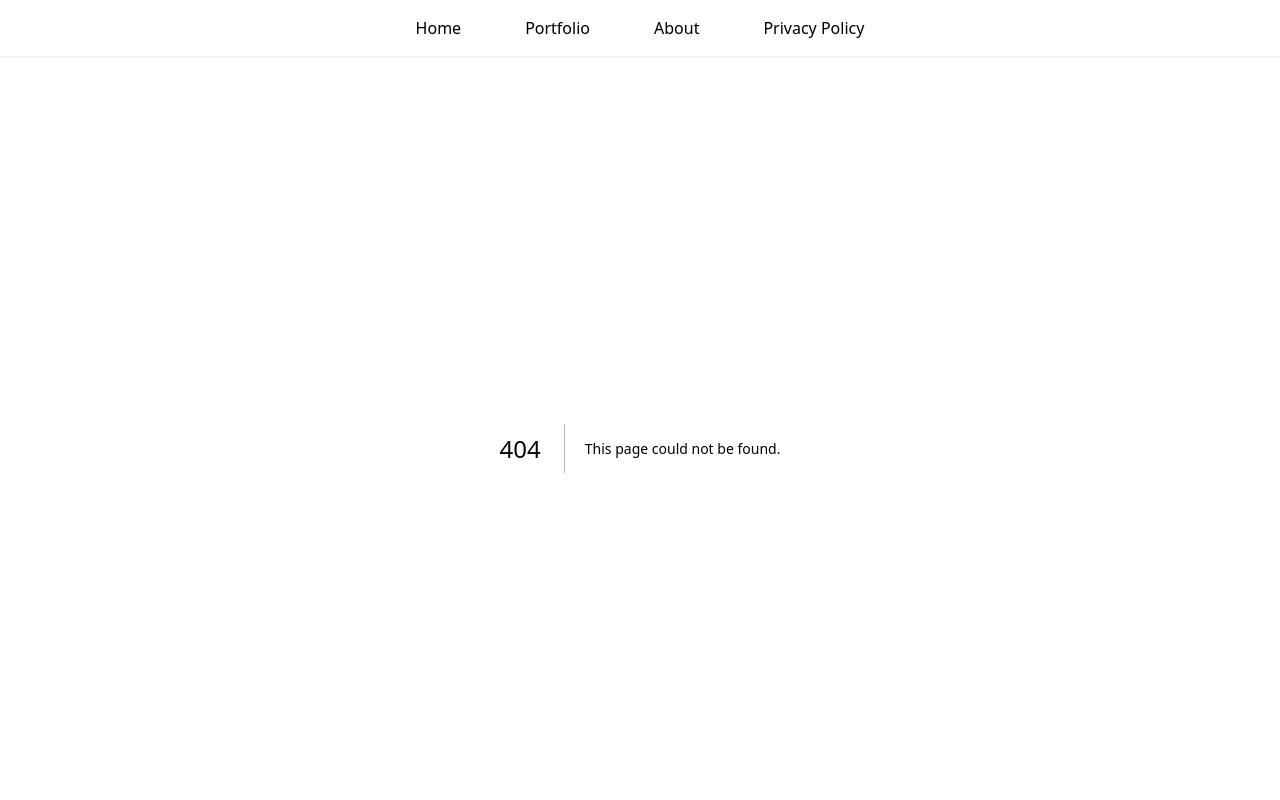
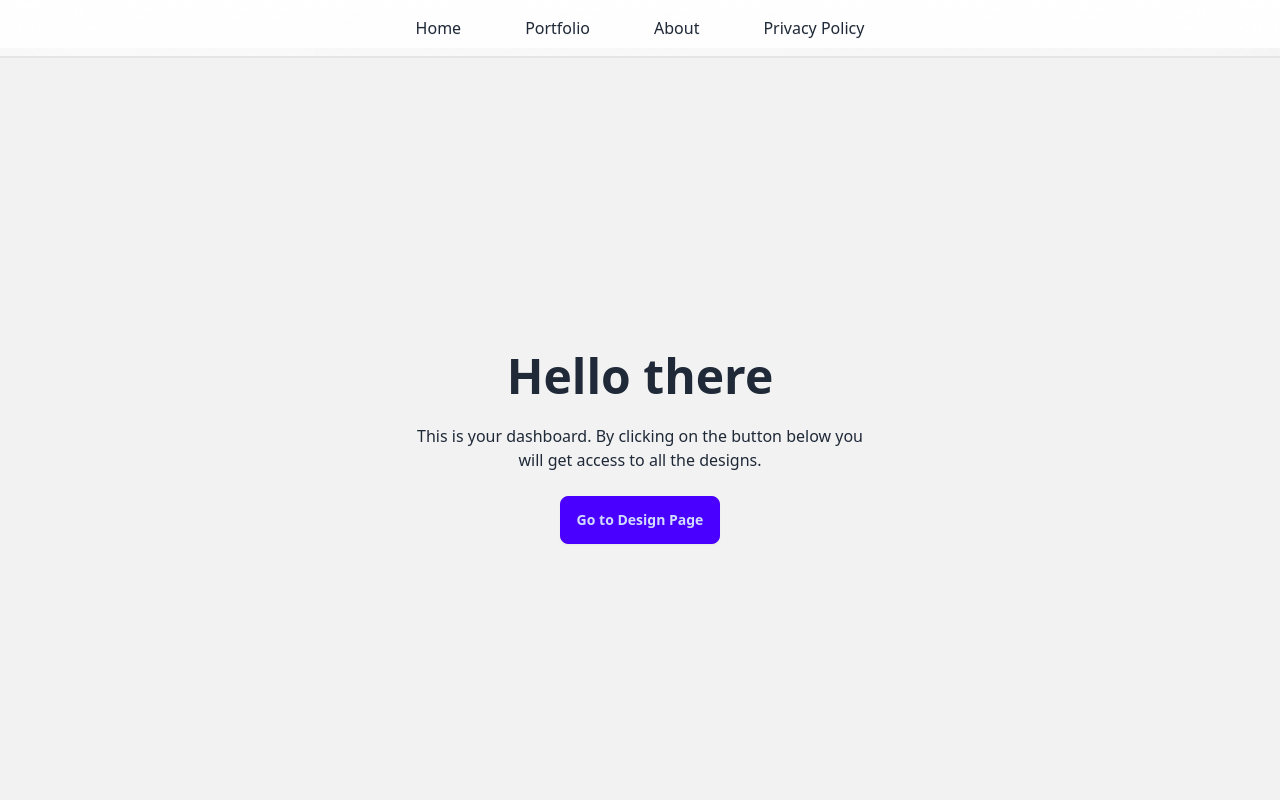
Before and after one commit to Zeek-Manuel/Zeek-Website, a Next.js app: page /dashboard in a window 1280 px wide. Before the commit this address had no page. Shown: the top 800 px of the page. Built offline with nearby package versions, Linux system fonts and the light colour scheme.

Commit message:
added dashboard

```diff
--- a/app/Header/NavBar.tsx
+++ b/app/Header/NavBar.tsx
@@ -55,12 +55,6 @@ const navBar = (): JSX.Element => {
                             </li>
                         ))
                     }
-                    {/* <Link
-                        href= '/login'
-                        className='btn btn-sm text-cyan-500 text-base justify-end '
-                    >
-                        Login
-                    </Link> */}
                 </ul>
     :
 
--- a/app/Photography/page.tsx
+++ b/app/Photography/page.tsx
@@ -25,7 +25,7 @@ export default function page() {
 
   return (
     <div className={`container mx-auto ${isMobile ? 'h-screen':'h-full'} ${vina_Sans.className}`}>
-        <h1 className={`text-4xl text-cyan-700 text-center pt-6 p-2 ${vina_Sans.className}`}>Welcome to photography page</h1>
+        <h1 className={`text-4xl text-cyan-700 text-center p-6 ${vina_Sans.className}`}>Welcome to photography page</h1>
         <h3 className='p-4 text-2xl font-semibold'>Gallery</h3>
         <p className='text-base p-2 italic text-cyan-400'>Swipe to the left</p>
         <div className="carousel rounded-box w-full">
--- /dev/null
+++ b/app/dashboard/page.tsx
@@ -0,0 +1,19 @@
+'use client';
+import Link from "next/link";
+
+
+export default function dashboard() {
+  return (
+    <div>
+        <div className="hero min-h-screen bg-base-200">
+            <div className="hero-content text-center">
+                <div className="max-w-md">
+                <h1 className="text-5xl font-bold">Hello there</h1>
+                <p className="py-6">This is your dashboard. By clicking on the button below you will get access to all the designs.</p>
+                <Link href={'/design'} className="btn btn-primary">Go to Design Page</Link>
+                </div>
+            </div>
+        </div>
+    </div>
+  )
+}
--- a/app/layout.tsx
+++ b/app/layout.tsx
@@ -15,7 +15,9 @@ export default function RootLayout({
   children,
 }: {
   children: React.ReactNode
-}) {
+})
+
+{
   return (
     <html data-theme='theme-change' lang="en">
         <body className=" ">
```
Also changed, not shown: app/profile/page.tsx (deleted).
